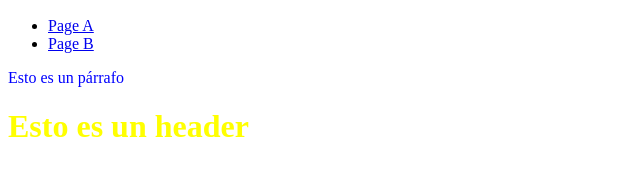
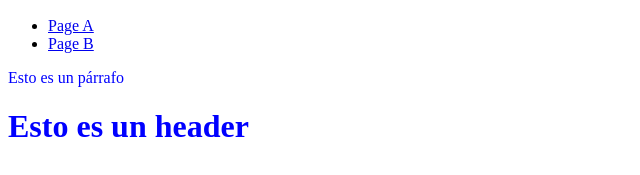
Before and after one commit to XAVScode/TAREA3_B2B, a plain HTML site: page index.html in a window 1280 px wide. Shown: the part 27-202 px from the top of the page, without its empty margins (0-640 px from the left). Drawn offline with nearby package versions, Linux system fonts and the light colour scheme.

Commit message:
CAMBIO DE COLOR

```diff
--- a/styles/style.css
+++ b/styles/style.css
@@ -1,5 +1,5 @@
 
-h1 {     color: yellow; }
+h1 {     color: blue; }
  p {     color:blue;  }
 
 table {     background-color: lightblue;
```
